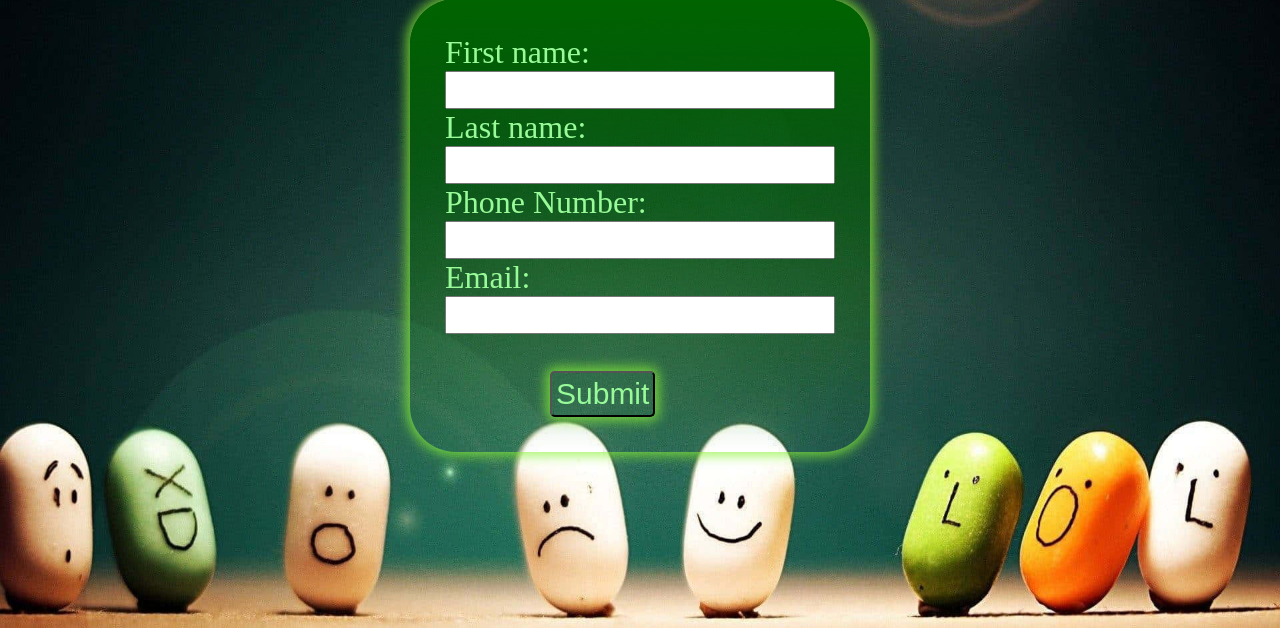
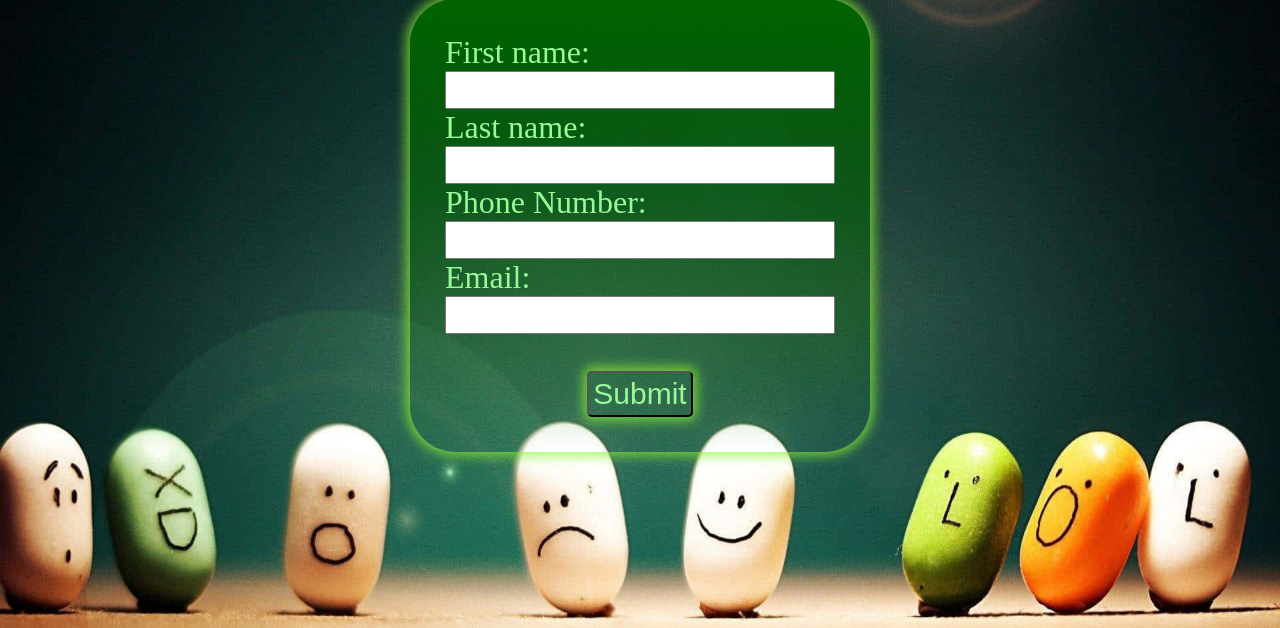
Before and after one commit to DaveFortuna/csis2440, a PHP site: page /input/index.php in a window 1280 px wide. Shown: the part 135-763 px from the top of the page. Run offline with PHP 8.4, Linux system fonts and the light colour scheme.

Commit message:
Fix submit button

```diff
--- a/input/css/style.css
+++ b/input/css/style.css
@@ -41,7 +41,9 @@ input {
   font-size: 30px;
 }
 .button {
-  margin-left: 105px;
+  margin: 0 auto;
+  display: flex;
+  width: auto;
   box-shadow: 0px 0px 12px 4px rgba(137, 243, 54, 0.74);
   color: palegreen;
   background: transparent;
```
